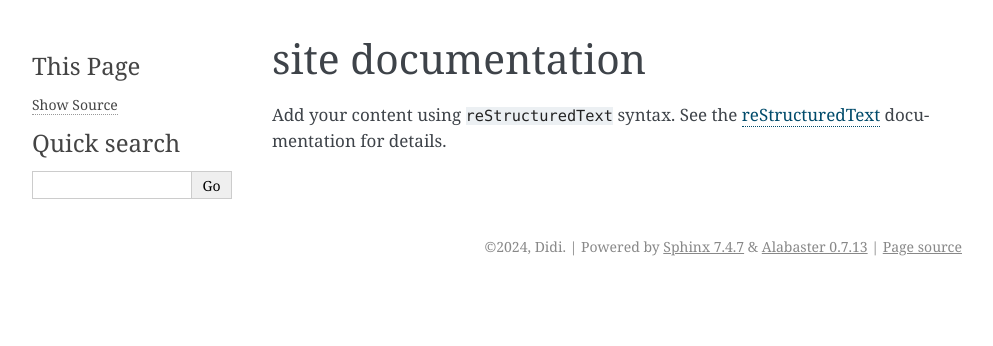
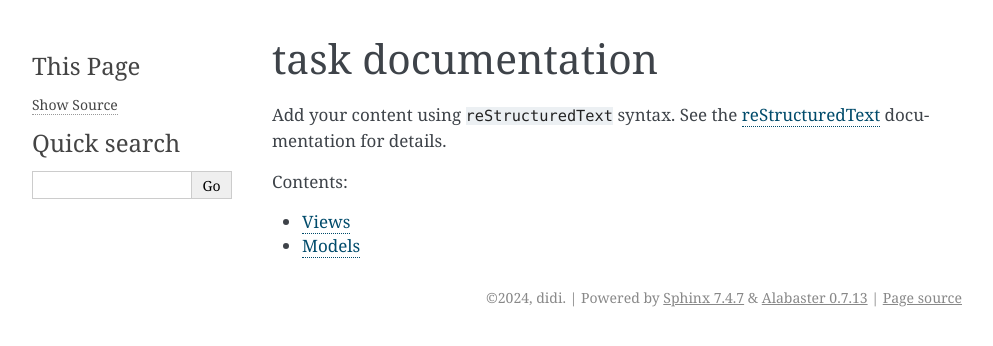
Before and after one commit to Didiboop/Django, a Sphinx documentation site: the page built from docs/index.rst, in a window 1280 px wide. Shown: the top 346 px of the page, without its empty margins (148-1141 px from the left). Built offline with Sphinx 7.4.7, drawn with Linux system fonts in a browser that asks for light colours.

Commit message:
Add Sphinx-generated documentation

```diff
--- a/docs/conf.py
+++ b/docs/conf.py
@@ -9,19 +9,19 @@
 import sys
 import django
 
-sys.path.insert(0, os.path.abspath('..'))
+sys.path.insert(0, os.path.abspath('../'))
 os.environ['DJANGO_SETTINGS_MODULE'] = 'task.settings'
 django.setup()
 
-project = 'site'
-copyright = '2024, Didi'
-author = 'Didi'
+project = 'task'
+copyright = '2024, didi'
+author = 'didi'
 release = '00.00.01'
 
 # -- General configuration ---------------------------------------------------
 # https://www.sphinx-doc.org/en/master/usage/configuration.html#general-configuration
 
-extensions = []
+extensions = ['sphinx.ext.todo', 'sphinx.ext.viewcode', 'sphinx.ext.autodoc']
 
 templates_path = ['_templates']
 exclude_patterns = ['_build', 'Thumbs.db', '.DS_Store']
--- a/docs/index.rst
+++ b/docs/index.rst
@@ -1,9 +1,9 @@
-.. site documentation master file, created by
-   sphinx-quickstart on Thu Sep 26 05:12:36 2024.
+.. task documentation master file, created by
+   sphinx-quickstart on Thu Sep 26 11:04:49 2024.
    You can adapt this file completely to your liking, but it should at least
    contain the root `toctree` directive.
 
-site documentation
+task documentation
 ==================
 
 Add your content using ``reStructuredText`` syntax. See the
@@ -14,3 +14,6 @@
 .. toctree::
    :maxdepth: 2
    :caption: Contents:
+
+   modules/views.rst
+   modules/models.rst
--- /dev/null
+++ b/docs/modules/models.rst
@@ -0,0 +1,6 @@
+Models
+=======
+
+.. automodule:: services.models
+    :members:
+    :undoc-members:
--- /dev/null
+++ b/docs/modules/views.rst
@@ -0,0 +1,6 @@
+Views
+=======
+
+.. automodule:: services.views
+    :members:
+    :undoc-members:
```
Also changed, not shown: 9 other files.
